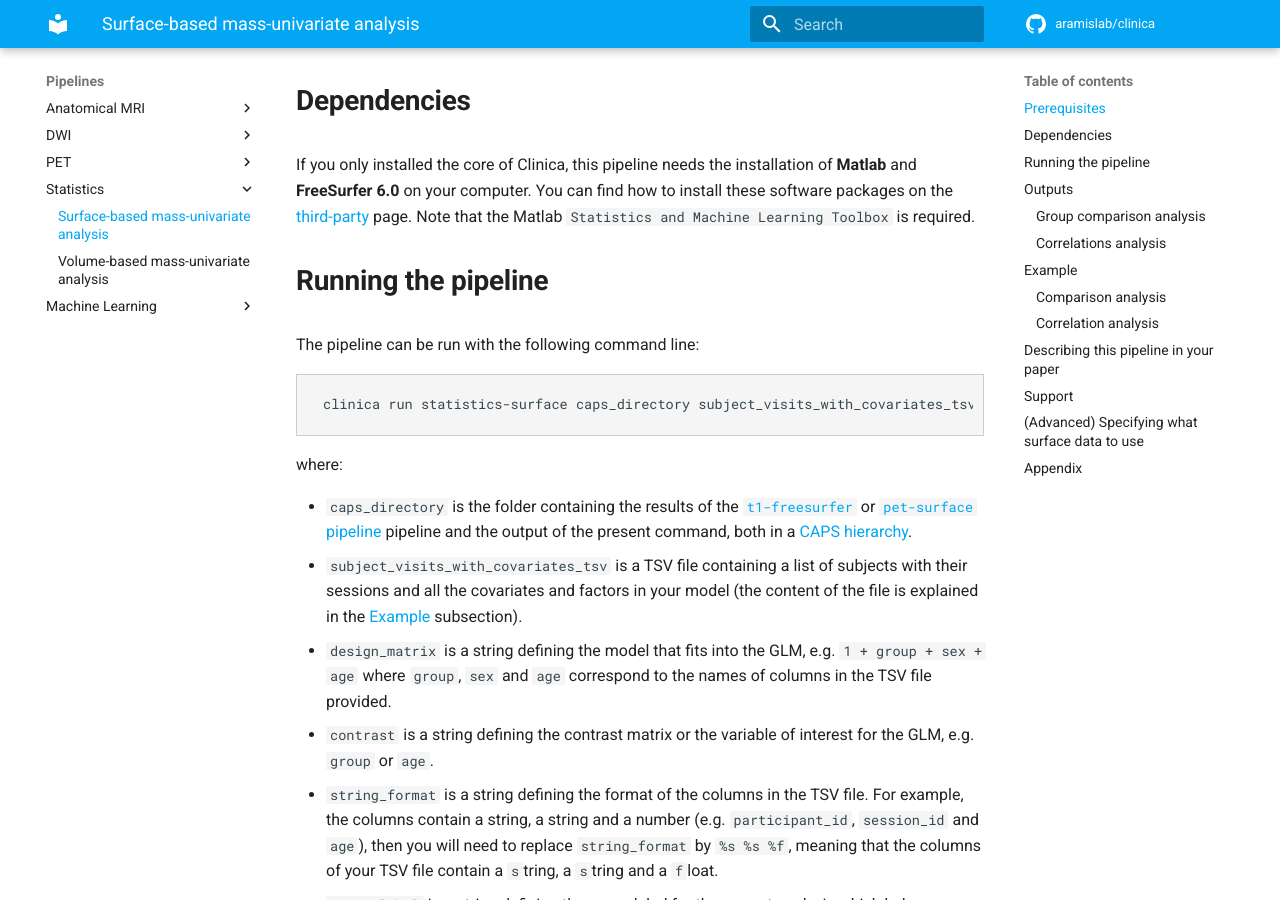
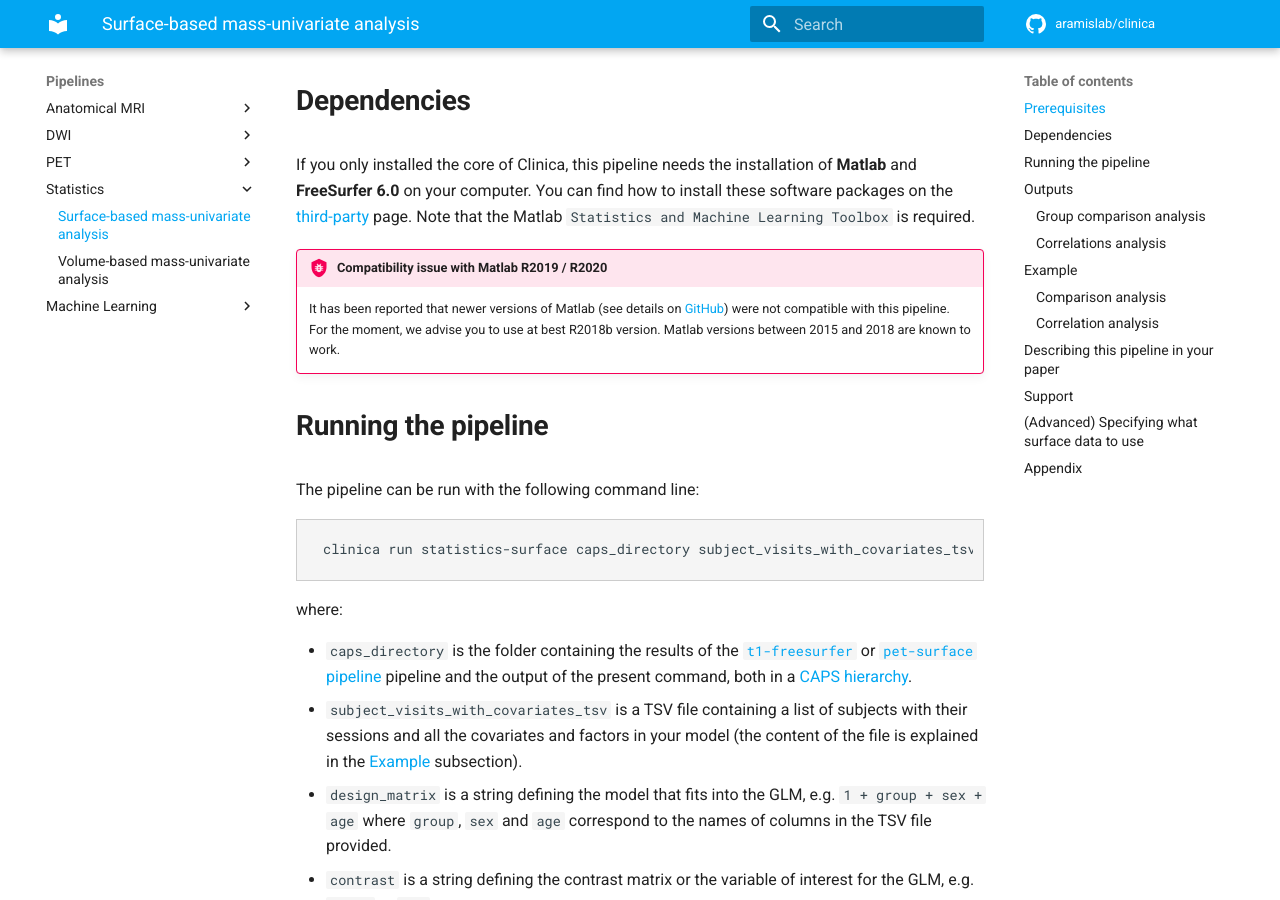
Before and after one commit to aramis-lab/clinica, an MkDocs documentation site: the page built from docs/Pipelines/Stats_Surface.md, in a window 1280 px wide and 900 px high, scrolled down 869 px. Built offline with MkDocs 1.6.1 and Material for MkDocs 9.7.7, drawn with Linux system fonts in a browser that asks for light colours; comment, search, counter and statistics services are not loaded.

Commit message:
Add bug message regarding Matlab

```diff
--- a/docs/Pipelines/Stats_Surface.md
+++ b/docs/Pipelines/Stats_Surface.md
@@ -18,6 +18,10 @@ Do not hesitate to have a look at the paragraph **Specifying what surface data t
 <!--If you installed the docker image of Clinica, nothing is required.-->
 
 If you only installed the core of Clinica, this pipeline needs the installation of **Matlab** and **FreeSurfer 6.0** on your computer. You can find how to install these software packages on the [third-party](../../Third-party) page. Note that the Matlab `Statistics and Machine Learning Toolbox` is required.
+
+!!! bug "Compatibility issue with Matlab R2019 / R2020"
+    It has been reported that newer versions of Matlab (see details on [GitHub](https://github.com/aramis-lab/clinica/issues/90)) were not compatible with this pipeline. For the moment, we advise you to use at best R2018b version. Matlab versions between 2015 and 2018 are known to work.
+
 
 ## Running the pipeline
 
```
